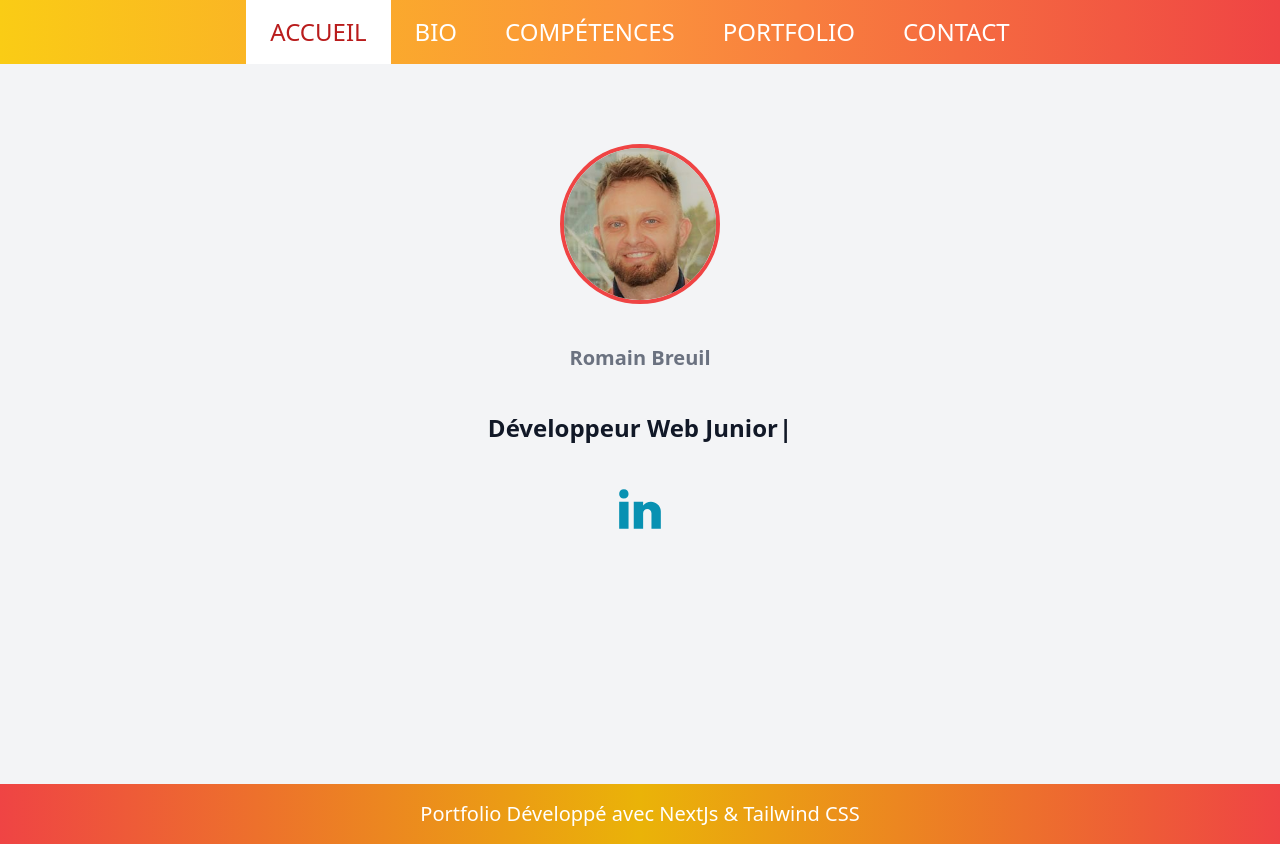
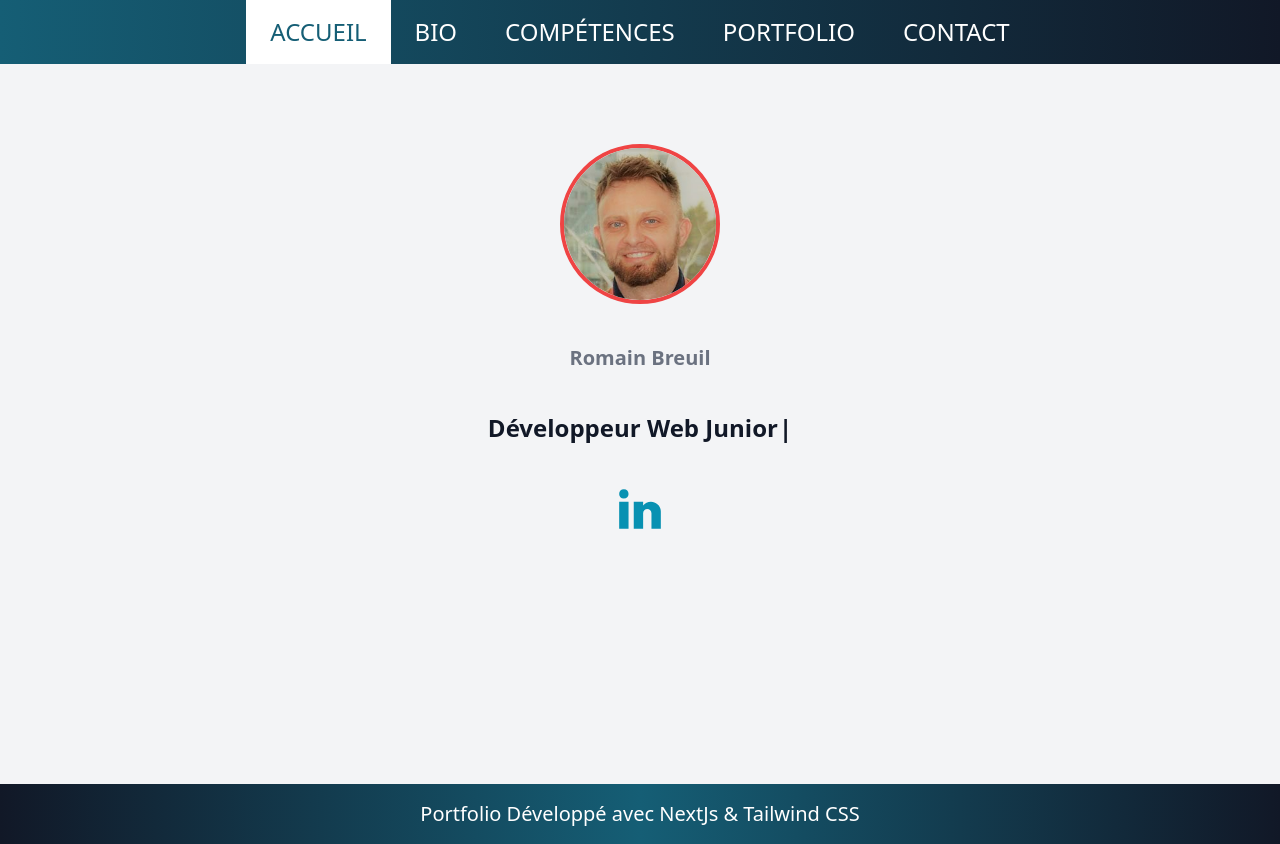
Before and after one commit to romain772/portfolio, a Next.js app: page /home in a window 1280 px wide. Built offline with nearby package versions, Linux system fonts and the light colour scheme.

Commit message:
Add files via upload

```diff
--- a/components/Footer.js
+++ b/components/Footer.js
@@ -1,6 +1,6 @@
 export default function Footer(){
     return(
-        <footer className="bg-gradient-to-r from-red-500 via-yellow-500 to-red-500 min-h-[5vh]">
+        <footer className="bg-gradient-to-r from-gray-900 via-cyan-800 to-gray-900 min-h-[5vh]">
             <div className="text-center text-white text-xl p-4">Portfolio Développé avec NextJs {'&'} Tailwind CSS</div>
         </footer>
     )
--- a/components/Header.js
+++ b/components/Header.js
@@ -11,17 +11,17 @@ export default function Header(){
         {id : "5" , linkname : 'contact' , content : 'Contact'}
     ]
     const classNames = {
-        activeLink :"px-6 py-4 font-medium text-center text-2xl text-red-700 bg-white",
-        basicLink : "duration-150 ease-in px-6 py-4 font-medium text-center text-2xl text-white hover:text-red-700 hover:bg-white"
+        activeLink :"px-6 py-4 font-medium text-center text-2xl text-cyan-800 bg-white",
+        basicLink : "duration-150 ease-in px-6 py-4 font-medium text-center text-2xl text-white hover:text-cyan-800 hover:bg-white"
     }
     function background(link){
         switch(link){
-            case '/home' : return "bg-gradient-to-r from-yellow-400 via-orange-400 to-red-500";
+            case '/home' : return "bg-gradient-to-r from-cyan-800 to-gray-900";
             break
-            case '/contact' : return "bg-gradient-to-r from-red-500 via-orange-500 to-yellow-400";
+            case '/contact' : return "bg-gradient-to-r from-gray-900 to-cyan-800";
             break
         }
-        return "bg-gradient-to-r from-red-500 via-yellow-500 to-red-500"
+        return "bg-gradient-to-r from-gray-900 via-cyan-800 to-gray-900"
     }
     const router = useRouter()
     return(
```
